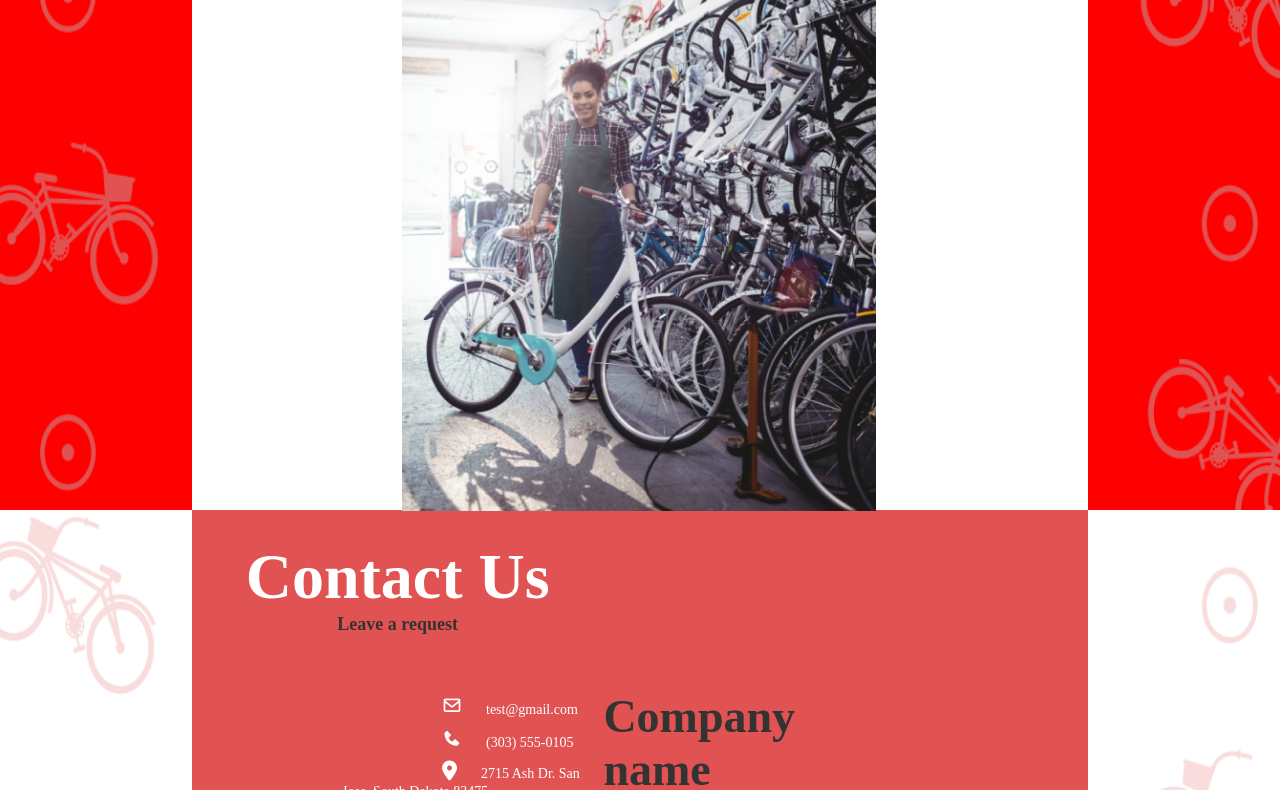
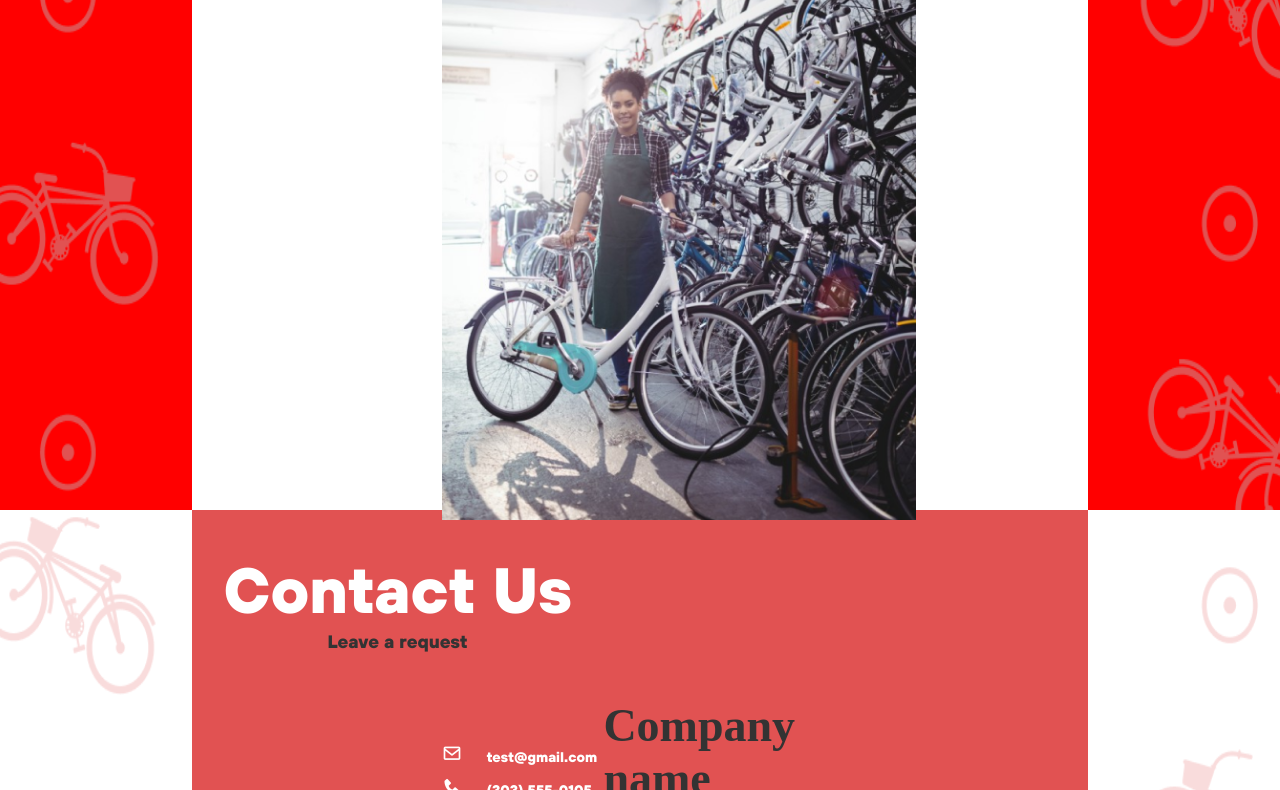
Before and after one commit to Akobir12/list-3, a plain HTML site: page index.html in a window 1280 px wide. Shown: the part 2010-2800 px from the top of the page. Drawn offline with nearby package versions, Linux system fonts and the light colour scheme; a web font is replaced by a local one.

Commit message:
yangilanish

```diff
--- /dev/null
+++ b/style/font.css
@@ -0,0 +1,16 @@
+@font-face {
+	font-family: list3;
+	src: url(../fonts/TT-Hoves-Pro-Trial-Bold.ttf);
+}
+@font-face {
+	font-family: list4;
+	src: url(../fonts/TT-Hoves-Pro-Trial-Medium.ttf);
+}
+@font-face {
+	font-family: list5;
+	src: url(../fonts/TT-Hoves-Pro-Trial-Regular.ttf);
+}
+@font-face {
+	font-family: list6;
+	src: url(../fonts/TT-Hoves-Pro-Trial-Thin.ttf);
+}
--- a/style/style.css
+++ b/style/style.css
@@ -1,11 +1,12 @@
+@import url('font.css');
 @import url('https://fonts.googleapis.com/css2?family=Noto+Sans:ital@1&family=Poppins:ital,wght@1,600&family=Roboto:ital,wght@0,100;0,300;0,400;0,500;0,700;0,900;1,100;1,300;1,400;1,500;1,700;1,900&family=Rubik:wght@400;500;700&family=Vampiro+One&display=swap');
 * {
 	margin: 0;
-	padding: 0;
+	paddidng: 0;
 	list-style: none;
 	text-decoration: none;
 	box-sizing: border-box;
-	font-family: TT hoves;
+	font-family: list3;
 }
 /*header start*/
 .box {
@@ -17,7 +18,7 @@
 	background-size: cover;
 }
 .heading {
-	text-align: left	;
+	text-align: left;
 	float: left;
 	width: 50%;
 	height: 840px;
@@ -253,6 +254,7 @@
 	color: #fff;
 }
 .box5 h4 {
+	margin-bottom: 30px;
 	text-align: center;
 	font-size: 18px;
 	color: #333333;
```
Also changed, not shown: fonts/TT-Hoves-Pro-Trial-Bold.ttf (added), fonts/TT-Hoves-Pro-Trial-Medium.ttf (added), fonts/TT-Hoves-Pro-Trial-Regular.ttf (added), fonts/TT-Hoves-Pro-Trial-Thin.ttf (added), style/TT-Hoves-Pro-Trial-Regular.ttf (added).
